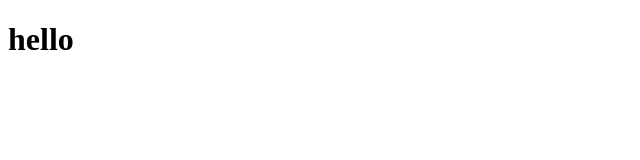
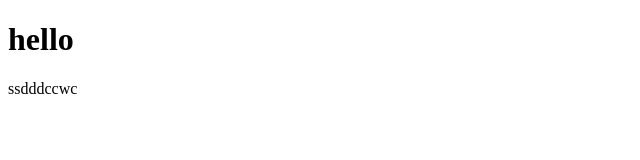
Before and after one commit to stecivdanil-oss/11111, a plain HTML site: page index.html in a window 1280 px wide. Shown: the full height of the page, 0-640 px from the left. Drawn offline with Linux system fonts and the light colour scheme.

Commit message:
Update index.html
додав тег р

```diff
--- a/index.html
+++ b/index.html
@@ -7,5 +7,6 @@
 </head>
 <body>
     <h1>hello</h1>
+    <p>ssdddccwc</p>
 </body>
 </html>
```
